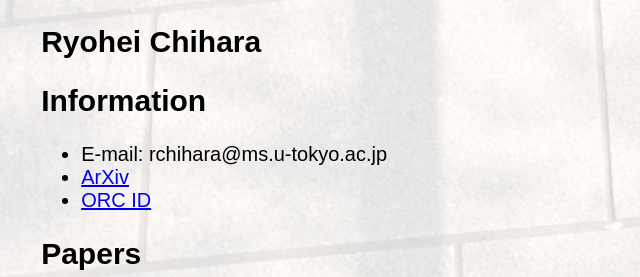
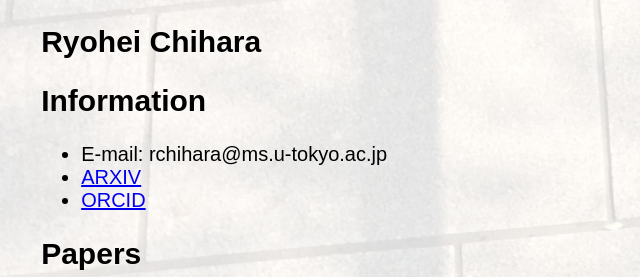
Before and after one commit to ryoheit8r/ryoheit8r.github.io, a plain HTML site: page index.html in a window 1280 px wide. Shown: the top 277 px of the page, 0-640 px from the left. Drawn offline with Linux system fonts and the light colour scheme; a web font is replaced by a local one.

Commit message:
Update index.html

```diff
--- a/index.html
+++ b/index.html
@@ -14,8 +14,8 @@
             <h2>Information</h2>
             <ul>
                 <li>E-mail: rchihara@ms.u-tokyo.ac.jp</li>
-                <li><a href="https://arxiv.org/a/chihara_r_1.html">ArXiv</a></li>
-                <li><a href="https://orcid.org/0000-0003-1654-2384">ORC ID</a></li>
+                <li><a href="https://arxiv.org/a/chihara_r_1.html">ARXIV</a></li>
+                <li><a href="https://orcid.org/0000-0003-1654-2384">ORCID</a></li>
             </ul>
             <h2>Papers</h2>
             <ul>
```
